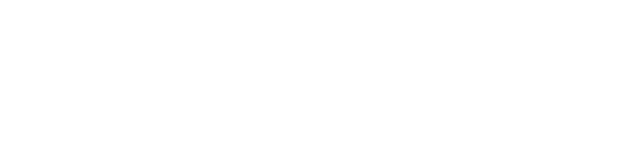
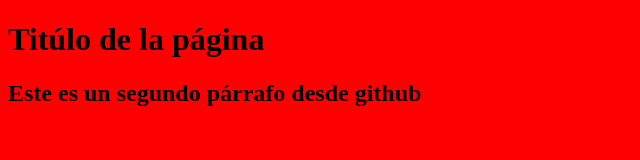
Before and after one commit to Angelo1970/proyecto3, a plain HTML site: page index.html in a window 1280 px wide. Shown: the whole page, without its empty margins (0-640 px from the left). Drawn offline with Linux system fonts and the light colour scheme.

Commit message:
corregidos errores

```diff
--- a/index.html
+++ b/index.html
@@ -5,8 +5,9 @@
     <meta name="viewport" content="width=device-width, initial-scale=1.0">
     <title>Document</title>
 </head>
-  <style href="miestilo.css";
+  <link rel="stylesheet" href="miestilo.css";
 <body>
     <h1>Titúlo de la página</h1>
+    <h2>Este es un segundo párrafo desde github</h2>
 </body>
 </html>
```
